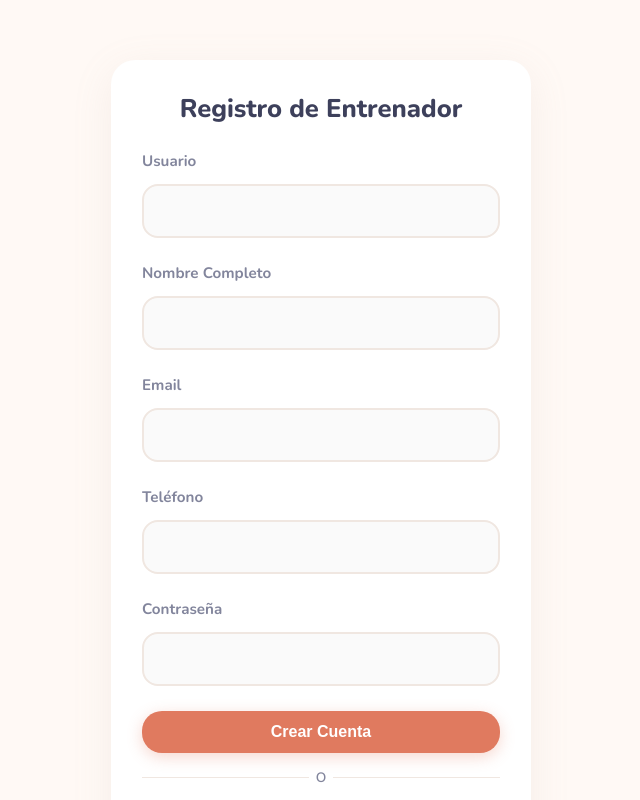
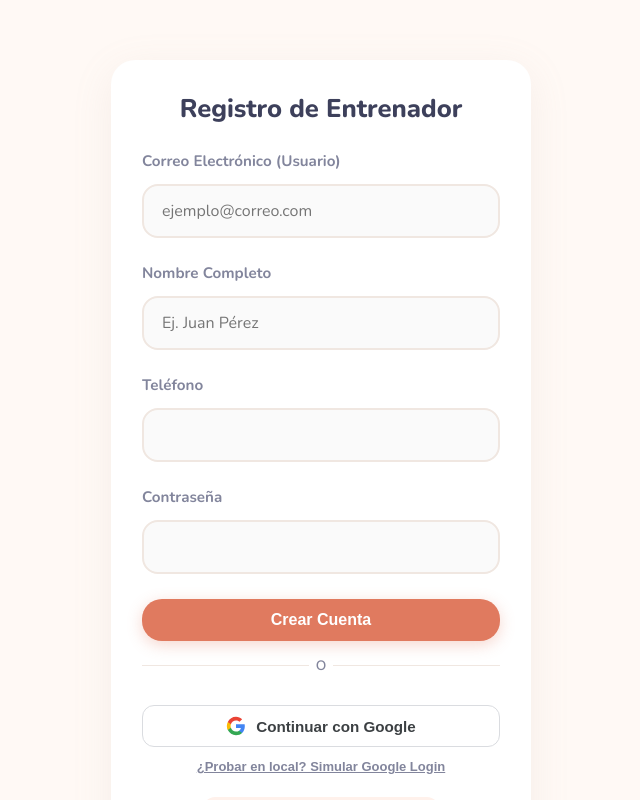
Before and after one commit to upc-202601-16879-Diseno-de-Experimentos/Frontend, a Vue app: page /login in a window 1280 px wide. Both pictures are taken after a click on the button "¿Nuevo entrenador? Regístrate aquí". Shown: the top 800 px of the page, without its empty margins (319-959 px from the left). Built offline with nearby package versions, Linux system fonts and the light colour scheme; no server answers.

Commit message:
fix: revert email as username and prepare for backend userId link

```diff
--- a/src/views/AuthView.vue
+++ b/src/views/AuthView.vue
@@ -3,17 +3,13 @@
     <h2>{{ isRegister ? 'Registro de Entrenador' : 'Acceso Entrenadores' }}</h2>
     <form @submit.prevent="handleSubmit">
       <div class="form-group">
-        <label>Usuario</label>
-        <input v-model="form.username" type="text" required />
+        <label>Correo Electrónico (Usuario)</label>
+        <input v-model="form.username" type="email" placeholder="ejemplo@correo.com" required />
       </div>
 
       <div v-if="isRegister" class="form-group">
         <label>Nombre Completo</label>
-        <input v-model="form.name" type="text" required />
-      </div>
-      <div v-if="isRegister" class="form-group">
-        <label>Email</label>
-        <input v-model="form.email" type="email" required />
+        <input v-model="form.name" type="text" placeholder="Ej. Juan Pérez" required />
       </div>
       <div v-if="isRegister" class="form-group">
         <label>Teléfono</label>
@@ -145,6 +141,7 @@ const handleSubmit = async () => {
 
   try {
     if (isRegister.value) {
+      form.email = form.username
       await register(form)
       successMsg.value = 'Cuenta creada exitosamente. Por favor, inicia sesión.'
       isRegister.value = false
```
